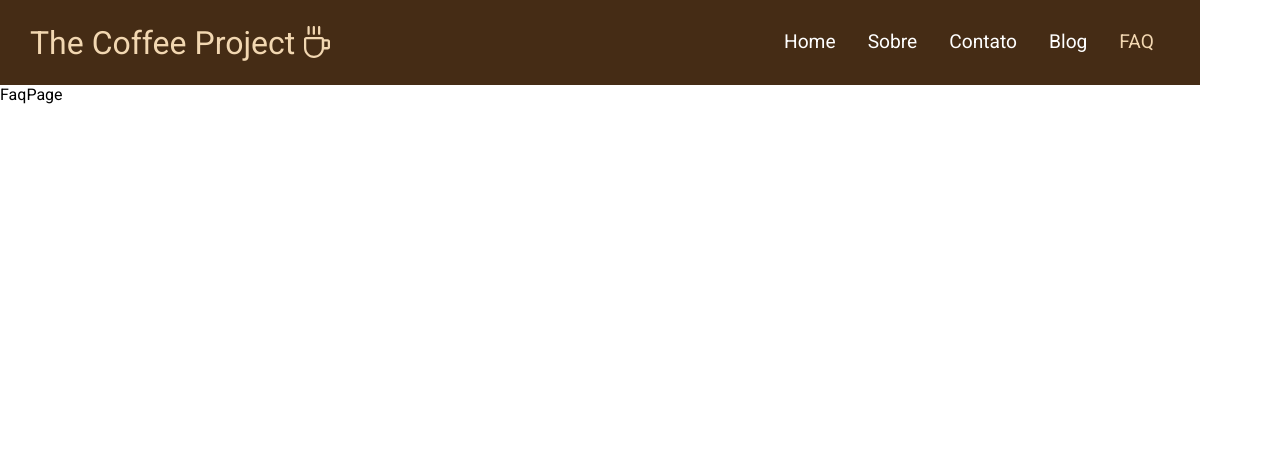
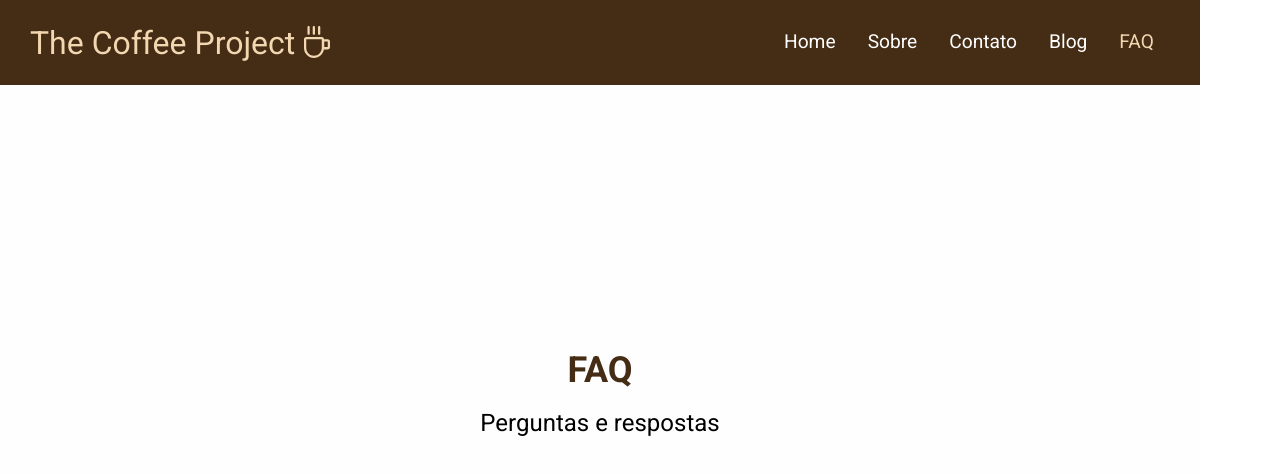
Before and after one commit to andrelambert/React-JavaScript-Checkpoints-4-5-6, a React (Create React App) app in the folder react-checkpoints/: page /faq in a window 1280 px wide. Shown: the top 474 px of the page. Built offline with nearby package versions, Linux system fonts and the light colour scheme.

Commit message:
estilo navbar

```diff
--- a/react-checkpoints/src/App.css
+++ b/react-checkpoints/src/App.css
@@ -8,3 +8,18 @@
   font-family: 'Roboto', sans-serif;
   max-width: 1200px;
 }
+
+.BlogPage,
+.ContatoPage,
+.ErrorPage,
+.FaqPage,
+.HomePage,
+.SobrePage {
+  max-width: 1200px;
+  display: flex;
+  height: 80vh;
+  align-items: center;
+  justify-content: center;
+  background-color: #fefefe;
+  font-size: 1.5rem;
+}
--- a/react-checkpoints/src/routes/BlogPage.js
+++ b/react-checkpoints/src/routes/BlogPage.js
@@ -1,8 +1,28 @@
 import React from 'react'
+import styled from 'styled-components'
+
+const BlogPageContainer = styled.div`
+  text-align: center;
+  max-width: 80%;
+`;
+
+const BlogPageTitle = styled.h2`
+  color: #452c15;
+  margin-bottom: 0.5em;
+`;
+
+const BlogPageText = styled.p`
+  margin-bottom: 1em;
+`;
 
 const BlogPage = () => {
   return (
-    <div>BlogPage</div>
+    <div className="BlogPage">
+      <BlogPageContainer>
+        <BlogPageTitle>Blog</BlogPageTitle>
+        <BlogPageText>Veja aqui nossos conteúdos sobre café</BlogPageText>
+      </BlogPageContainer>
+    </div>
   )
 }
 
--- a/react-checkpoints/src/routes/ContatoPage.js
+++ b/react-checkpoints/src/routes/ContatoPage.js
@@ -1,8 +1,28 @@
 import React from 'react'
+import styled from 'styled-components'
+
+const ContatoPageContainer = styled.div`
+  text-align: center;
+  max-width: 80%;
+`;
+
+const ContatoPageTitle = styled.h2`
+  color: #452c15;
+  margin-bottom: 0.5em;
+`;
+
+const ContatoPageText = styled.p`
+  margin-bottom: 1em;
+`;
 
 const ContatoPage = () => {
   return (
-    <div>ContatoPage</div>
+    <div className="ContatoPage">
+      <ContatoPageContainer>
+        <ContatoPageTitle>Contato</ContatoPageTitle>
+        <ContatoPageText>Dúvidas, críticas ou sugestões? Fale conosco!</ContatoPageText>
+      </ContatoPageContainer>
+    </div>
   )
 }
 
--- a/react-checkpoints/src/routes/ErrorPage.js
+++ b/react-checkpoints/src/routes/ErrorPage.js
@@ -1,8 +1,28 @@
 import React from 'react'
+import styled from "styled-components";
+
+const ErrorPageContainer = styled.div`
+  text-align: center;
+  max-width: 80%;
+`;
+
+const ErrorPageTitle = styled.h2`
+  color: #452c15;
+  margin-bottom: 0.5em;
+`;
+
+const ErrorPageText = styled.p`
+  margin-bottom: 1em;
+`;
 
 const ErrorPage = () => {
   return (
-    <div>ErrorPage</div>
+    <div className="ErrorPage">
+      <ErrorPageContainer>
+        <ErrorPageTitle>Oh não!</ErrorPageTitle>
+        <ErrorPageText>Não achamos o que você estava procurando </ErrorPageText>
+      </ErrorPageContainer>
+    </div>
   )
 }
 
--- a/react-checkpoints/src/routes/FaqPage.js
+++ b/react-checkpoints/src/routes/FaqPage.js
@@ -1,8 +1,28 @@
 import React from 'react'
+import styled from "styled-components";
+
+const FaqPageContainer = styled.div`
+  text-align: center;
+  max-width: 80%;
+`;
+
+const FaqPageTitle = styled.h2`
+  color: #452c15;
+  margin-bottom: 0.5em;
+`;
+
+const FaqPageText = styled.p`
+  margin-bottom: 1em;
+`;
 
 const FaqPage = () => {
   return (
-    <div>FaqPage</div>
+    <div className="FaqPage">
+      <FaqPageContainer>
+        <FaqPageTitle>FAQ</FaqPageTitle>
+        <FaqPageText>Perguntas e respostas</FaqPageText>
+      </FaqPageContainer>
+    </div>
   )
 }
 
--- a/react-checkpoints/src/routes/HomePage.js
+++ b/react-checkpoints/src/routes/HomePage.js
@@ -1,8 +1,28 @@
 import React from 'react'
+import styled from "styled-components";
+
+const HomePageContainer = styled.div`
+  text-align: center;
+  max-width: 80%;
+`;
+
+const HomePageTitle = styled.h2`
+  color: #452c15;
+  margin-bottom: 0.5em;
+`;
+
+const HomePageText = styled.p`
+  margin-bottom: 1em;
+`;
 
 const HomePage = () => {
   return (
-    <div>HomePage</div>
+    <div className="HomePage">
+      <HomePageContainer>
+        <HomePageTitle>Home</HomePageTitle>
+        <HomePageText>Seja bem-vindo!</HomePageText>
+      </HomePageContainer>
+    </div>
   )
 }
 
--- a/react-checkpoints/src/routes/SobrePage.js
+++ b/react-checkpoints/src/routes/SobrePage.js
@@ -1,8 +1,28 @@
 import React from 'react'
+import styled from "styled-components";
+
+const SobrePageContainer = styled.div`
+  text-align: center;
+  max-width: 80%;
+`;
+
+const SobrePageTitle = styled.h2`
+  color: #452c15;
+  margin-bottom: 0.5em;
+`;
+
+const SobrePageText = styled.p`
+  margin-bottom: 1em;
+`;
 
 const SobrePage = () => {
   return (
-    <div>SobrePage</div>
+    <div className="SobrePage">
+      <SobrePageContainer>
+        <SobrePageTitle>Sobre</SobrePageTitle>
+        <SobrePageText>Conheça mais sobre nosso projeto</SobrePageText>
+      </SobrePageContainer>
+    </div>
   )
 }
 
```
Also changed, not shown: 1 other file (tests, documents, lock files or other folders).
